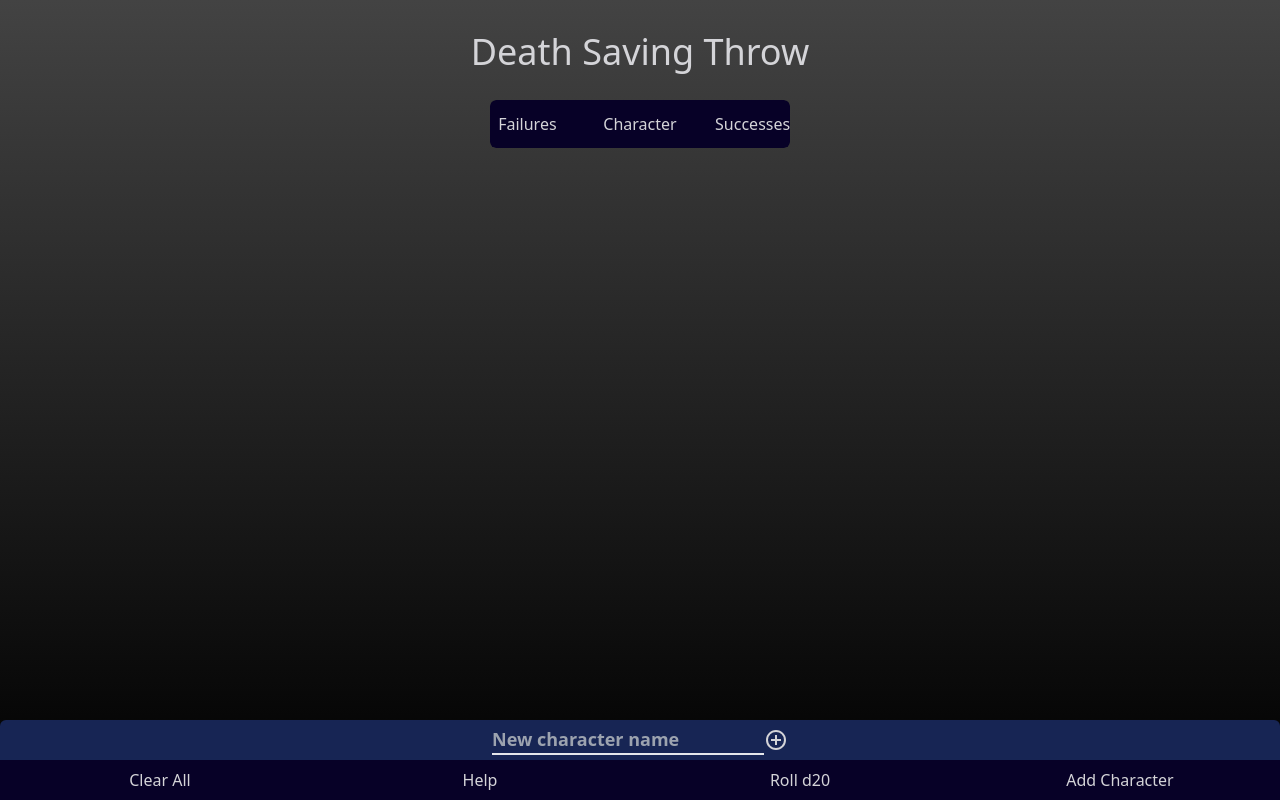
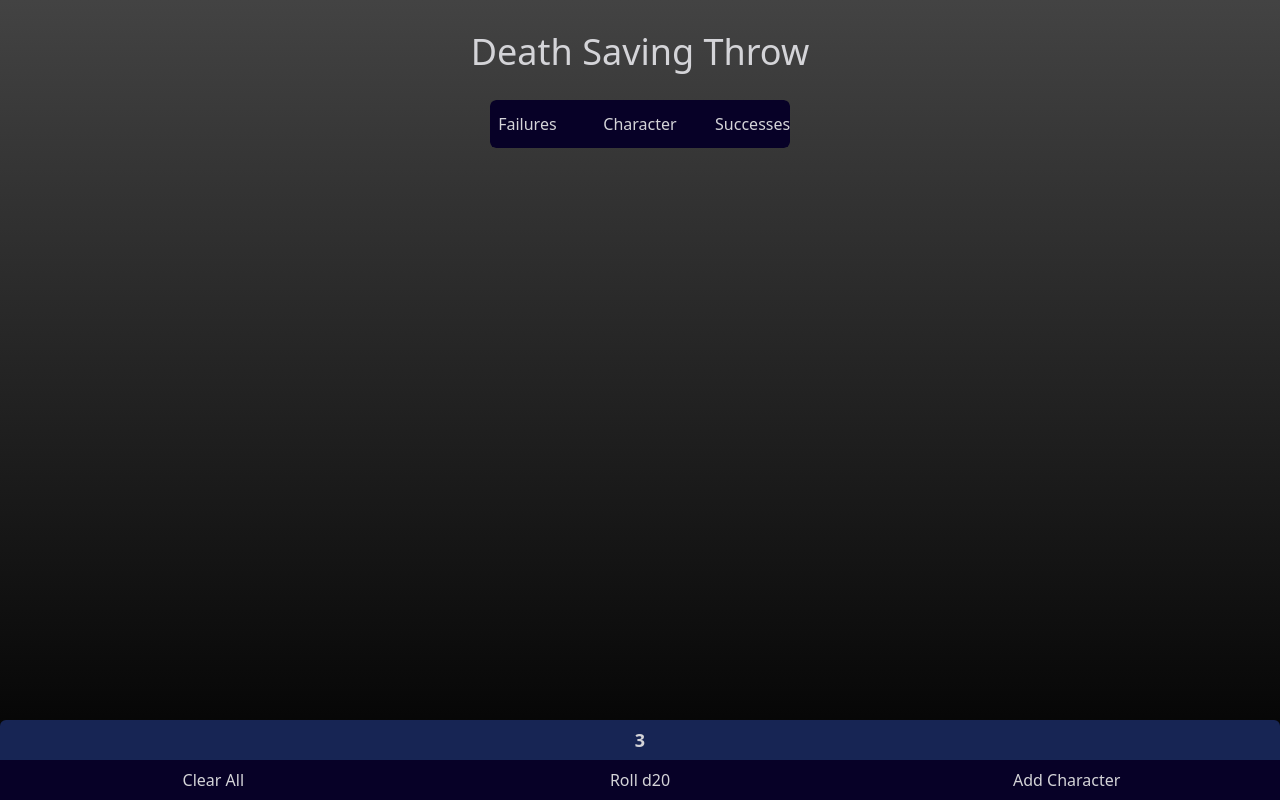
Before and after one commit to ricierirossi/death-saving-throw, a Vue app: page / in a window 1280 px wide. Both pictures are taken after a click on the element "Roll d20". Built offline with nearby package versions, Linux system fonts and the light colour scheme.

Commit message:
Fix add character and roll d20 behaviour

```diff
--- a/src/components/ButtonsBar.vue
+++ b/src/components/ButtonsBar.vue
@@ -1,16 +1,17 @@
 <template>
     <div class="absolute bottom-0 w-full">
         <div
-            class="flex justify-center items-center w-full h-10 text-lg font-bold bg-blue-950 rounded-t-md"
+            class="flex items-center px-4 w-full h-10 text-lg font-bold bg-blue-950 rounded-t-md"
         >
-            <div v-if="barOptions" class="flex justify-start">
+            <div v-if="!showD20" class="flex w-full justify-between">
                 <input
                     type="text"
-                    placeholder="New character name"
-                    class="bg-transparent border-b-2 flex-grow"
+                    placeholder="New character's name"
+                    class="bg-transparent border-b-2"
                     v-model="characterName"
                     @keyup.enter="insertCharacter"
                 />
+                <div class="flex justify-center pr-5">
                     <img
                         src="../assets/icons/add.svg"
                         alt="add"
@@ -20,8 +21,10 @@
                         @click="insertCharacter"
                     />
                 </div>
+            </div>
             <div
-                v-if="!barOptions"
+                v-if="showD20"
+                class="w-full text-center"
                 :class="{
                     'text-red-600': diceThrow === 1,
                     'text-green-600': diceThrow === 20,
@@ -31,25 +34,22 @@
             </div>
         </div>
         <div
-            class="bg-strong-blue grid grid-cols-4 text-center hover:cursor-pointer"
+            class="bg-strong-blue grid grid-cols-3 text-center hover:cursor-pointer"
         >
             <span
                 class="hover:bg-blue-950 p-2 flex items-center justify-center h-full"
                 @click="clearAll"
                 >Clear All</span
             >
+
             <span
                 class="hover:bg-blue-950 p-2 flex items-center justify-center h-full"
-                >Help</span
-            >
-            <span
-                class="hover:bg-blue-950 p-2 flex items-center justify-center h-full"
-                @click="rollDice, toggleOption"
+                @click="rollDice(), (showD20 = true)"
                 >Roll d20</span
             >
             <span
                 class="hover:bg-blue-950 p-2 flex items-center justify-center h-full"
-                @click="toggleOption"
+                @click="showD20 = false"
                 >Add Character</span
             >
         </div>
@@ -63,7 +63,7 @@ import { ref } from "vue";
 const statusStore = useStatusStore();
 const characterName = ref("");
 const diceThrow = ref("");
-const barOptions = ref(true);
+const showD20 = ref(false);
 
 const insertCharacter = () => {
     if (characterName.value) {
@@ -85,8 +85,4 @@ const clearAll = () => {
 const rollDice = () => {
     diceThrow.value = Math.ceil(Math.random() * 20);
 };
-
-const toggleOption = () => {
-    barOptions.value = !barOptions.value;
-};
 </script>
```
Lines whose indentation alone changed are shown as unchanged.
